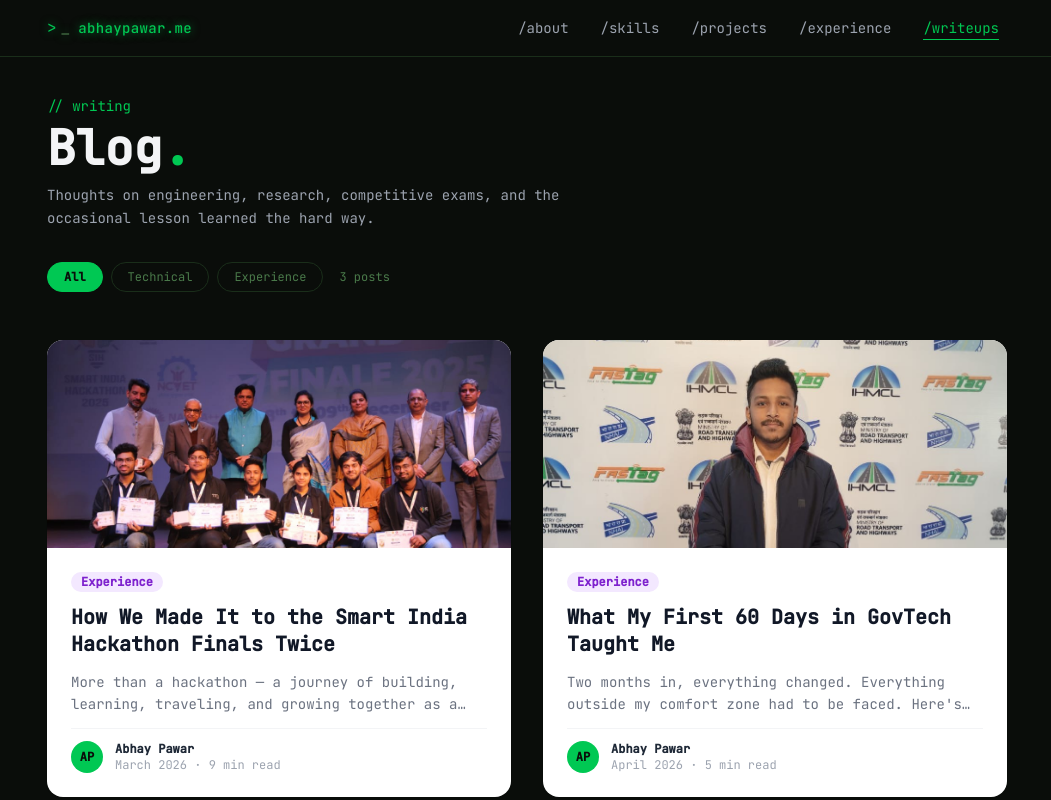
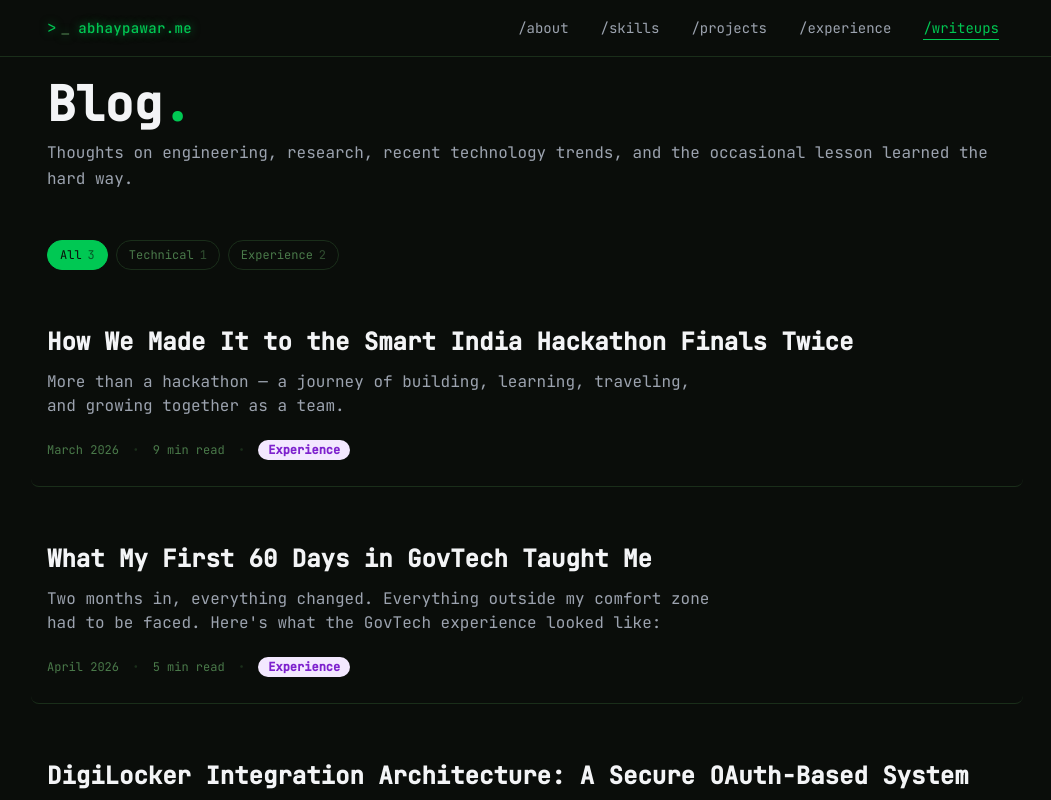
Before and after one commit to abhaygzb15/abhaygzb15.github.io, a React (Vite) app: page /blogs in a window 1280 px wide. Shown: the top 800 px of the page, without its empty margins (113-1164 px from the left). Built offline with nearby package versions, Linux system fonts and the light colour scheme.

Commit message:
final changes

```diff
--- a/src/components/Hero/Hero.tsx
+++ b/src/components/Hero/Hero.tsx
@@ -110,7 +110,7 @@ const Hero = ({ onLaunchTerminal }: HeroProps) => {
                 </a>
 
                 <a
-                  href="#" // TODO: Add your resume PDF link
+                  href="https://drive.google.com/file/d/1cj7Gd5-n5eHnqHADF4v6lfwJvUPr5O7s/view?usp=sharing" // TODO: Add your resume PDF link
                   target="_blank"
                   rel="noopener noreferrer"
                   className="flex items-center justify-center gap-2 px-4 py-2.5 border border-terminal-green text-terminal-green font-mono text-sm font-semibold rounded hover:bg-terminal-green/10 hover:scale-105 transition-all duration-200"
--- a/src/components/Projects/Projects.tsx
+++ b/src/components/Projects/Projects.tsx
@@ -17,7 +17,7 @@ const projects: Project[] = [
     'Developed a fantasy sports app for organizing and hosting MMA leagues with User, Promoter, and Admin profiles. Integrated challenge-based gameplay, detailed statistics, and infographics for an engaging experience',
     tech: ['Flutter', 'Firebase', 'Android', 'iOS', 'Figma'],
     github: 'private', // TODO: Add GitHub URL
-    demo: 'https://play.google.com/store/apps/details?id=com.challengers.mma&hl=en_US',   // TODO: Add live demo URL or remove this field
+    demo: 'https://drive.google.com/file/d/1DpGA5OKlfiKRw4lv6VtfD9J0DegTBSPa/view',   // TODO: Add live demo URL or remove this field
     image: '/assets/p1.png',
   },
   {
--- a/src/pages/Blogs.tsx
+++ b/src/pages/Blogs.tsx
@@ -78,113 +78,76 @@ export default function Blogs() {
     <div className="min-h-screen bg-terminal-bg text-gray-100">
       <Navbar />
 
-      {/* ── Dark header band ── */}
-      <header className="pt-24 pb-12 px-6 md:px-12 lg:px-24 container-max mx-auto">
-        <p className="font-mono text-terminal-green text-sm mb-2">// writing</p>
-        <h1 className="font-mono font-bold text-4xl md:text-5xl text-gray-100 leading-tight">
+      {/* ── Header ── */}
+      <header className="pt-20 pb-12 px-6 md:px-12 lg:px-24 container-max mx-auto max-w-4xl">
+        <h1 className="font-mono font-bold text-4xl md:text-5xl text-gray-100 leading-tight mb-3">
           Blog<span className="text-terminal-green">.</span>
         </h1>
-        <p className="font-mono text-gray-400 mt-3 max-w-xl text-sm leading-relaxed">
-          Thoughts on engineering, research, competitive exams, and the occasional
-          lesson learned the hard way.
+        <p className="font-mono text-gray-400 text-base leading-relaxed">
+          Thoughts on engineering, research, recent technology trends, and the occasional lesson learned the hard way.
         </p>
+      </header>
 
-        {/* Filter tabs */}
-        <div className="flex gap-2 flex-wrap mt-8">
-          {TAGS.map((tag) => (
+      {/* ── Filter Tags ── */}
+      <div className="px-6 md:px-12 lg:px-24 pb-8 container-max mx-auto max-w-4xl">
+        <div className="flex flex-wrap gap-2">
+          {TAGS.map((tag) => {
+            const count = tag === 'All' ? posts.length : posts.filter((p) => p.tag === tag).length
+            return (
               <button
                 key={tag}
                 onClick={() => setActive(tag)}
-              className={`font-mono text-xs px-4 py-1.5 rounded-full border transition-all duration-200 ${active === tag
-                ? 'bg-terminal-green text-terminal-bg border-terminal-green font-semibold'
+                className={`font-mono text-xs px-3 py-1.5 rounded-full border transition-all duration-200 ${active === tag
+                  ? 'bg-terminal-green text-terminal-bg border-terminal-green'
                   : 'text-terminal-muted border-terminal-border hover:border-terminal-green hover:text-terminal-green'
                   }`}
               >
                 {tag}
+                <span className="ml-1.5 opacity-60">{count}</span>
               </button>
-          ))}
-          <span className="font-mono text-terminal-muted text-xs self-center ml-2">
-            {visible.length} post{visible.length !== 1 ? 's' : ''}
-          </span>
+            )
+          })}
         </div>
-      </header>
+      </div>
 
-      {/* ── Posts list — white cards on dark bg ── */}
-      <main className="px-6 md:px-12 lg:px-24 pb-20 container-max mx-auto">
-        <div className="grid grid-cols-1 md:grid-cols-2 gap-8">
-          {visible.map((post) => {
-            const colors = tagColor[post.tag]
-            return (
+      {/* ── Posts List ── */}
+      <main className="px-6 md:px-12 lg:px-24 pb-20 container-max mx-auto max-w-4xl">
+        <div className="space-y-8">
+          {visible.map((post) => (
             <article
               key={post.slug}
               onClick={() => window.open(post.link, '_blank')}
-                className="group bg-white rounded-2xl overflow-hidden shadow-sm hover:shadow-lg
-                           transition-shadow duration-300 flex flex-col cursor-pointer"
+              className="group py-6 border-b border-terminal-border last:border-b-0 cursor-pointer transition-colors duration-200 hover:bg-terminal-bg-card/30 px-4 -mx-4 rounded-lg"
             >
-                {/* Cover image / placeholder */}
-                {post.cover ? (
-                  <img
-                    src={post.cover}
-                    alt={post.title}
-                    className="w-full h-52 object-cover"
-                  />
-                ) : (
-                  /* Gradient placeholder with a subtle pattern */
-                  <div
-                    className={`w-full h-52 bg-gradient-to-br ${colors.cover} flex items-center justify-center relative overflow-hidden`}
-                  >
-                    {/* decorative circles */}
-                    <div className="absolute -top-8 -right-8 w-40 h-40 rounded-full bg-white/30" />
-                    <div className="absolute -bottom-6 -left-6 w-28 h-28 rounded-full bg-white/20" />
-                    <span className="relative font-mono text-5xl font-bold text-white/40 select-none">
-                      {post.tag[0]}
-                    </span>
-                  </div>
-                )}
-
-                {/* Card body */}
-                <div className="p-6 flex flex-col gap-3 flex-1">
-                  {/* Tag badge */}
-                  <span
-                    className={`self-start text-xs font-semibold px-2.5 py-0.5 rounded-full ${colors.badge}`}
-                  >
-                    {post.tag}
-                  </span>
-
-                  {/* Title */}
-                  <h2
-                    className="text-gray-900 font-bold text-xl leading-snug
-                               group-hover:text-terminal-green-dim transition-colors duration-200"
-                  >
+              {/* Post header */}
+              <div className="flex flex-col gap-3">
+                {/* Title and link */}
+                <h2 className="font-mono font-bold text-xl md:text-2xl text-gray-100 leading-snug group-hover:text-terminal-green transition-colors duration-200">
                   {post.title}
                 </h2>
 
                 {/* Excerpt */}
-                  <p className="text-gray-500 text-sm leading-relaxed line-clamp-2 flex-1">
+                <p className="font-mono text-gray-400 text-sm md:text-base leading-relaxed max-w-2xl">
                   {post.excerpt}
                 </p>
 
-                  {/* Author row */}
-                  <div className="flex items-center gap-3 pt-3 border-t border-gray-100">
-                    {/* Avatar */}
-                    <div className="w-8 h-8 rounded-full bg-terminal-green flex items-center justify-center shrink-0">
-                      <span className="font-mono text-xs font-bold text-terminal-bg">{AUTHOR.initials}</span>
-                    </div>
-                    <div className="flex flex-col">
-                      <span className="text-gray-800 text-xs font-semibold">{AUTHOR.name}</span>
-                      <span className="text-gray-400 text-xs">
-                        {post.date} · {post.readTime}
+                {/* Meta info: date, read time, tag */}
+                <div className="flex items-center gap-3 flex-wrap pt-2">
+                  <span className="font-mono text-xs text-terminal-muted">{post.date}</span>
+                  <span className="text-terminal-border">·</span>
+                  <span className="font-mono text-xs text-terminal-muted">{post.readTime}</span>
+                  <span className="text-terminal-border">·</span>
+                  <span className={`text-xs font-semibold px-2.5 py-0.5 rounded-full ${tagColor[post.tag].badge}`}>
+                    {post.tag}
                   </span>
                 </div>
               </div>
-                </div>
             </article>
-            )
-          })}
+          ))}
         </div>
 
         {/* Back link */}
-        <div className="mt-14 flex justify-center">
+        <div className="mt-16 flex justify-center">
           <Link
             to="/"
             className="font-mono text-sm text-terminal-muted hover:text-terminal-green transition-colors duration-200 flex items-center gap-2"
```
Also changed, not shown: src/components/Internships/Internships.tsx (+4 -4 lines). Lines whose indentation alone changed are shown as unchanged.
